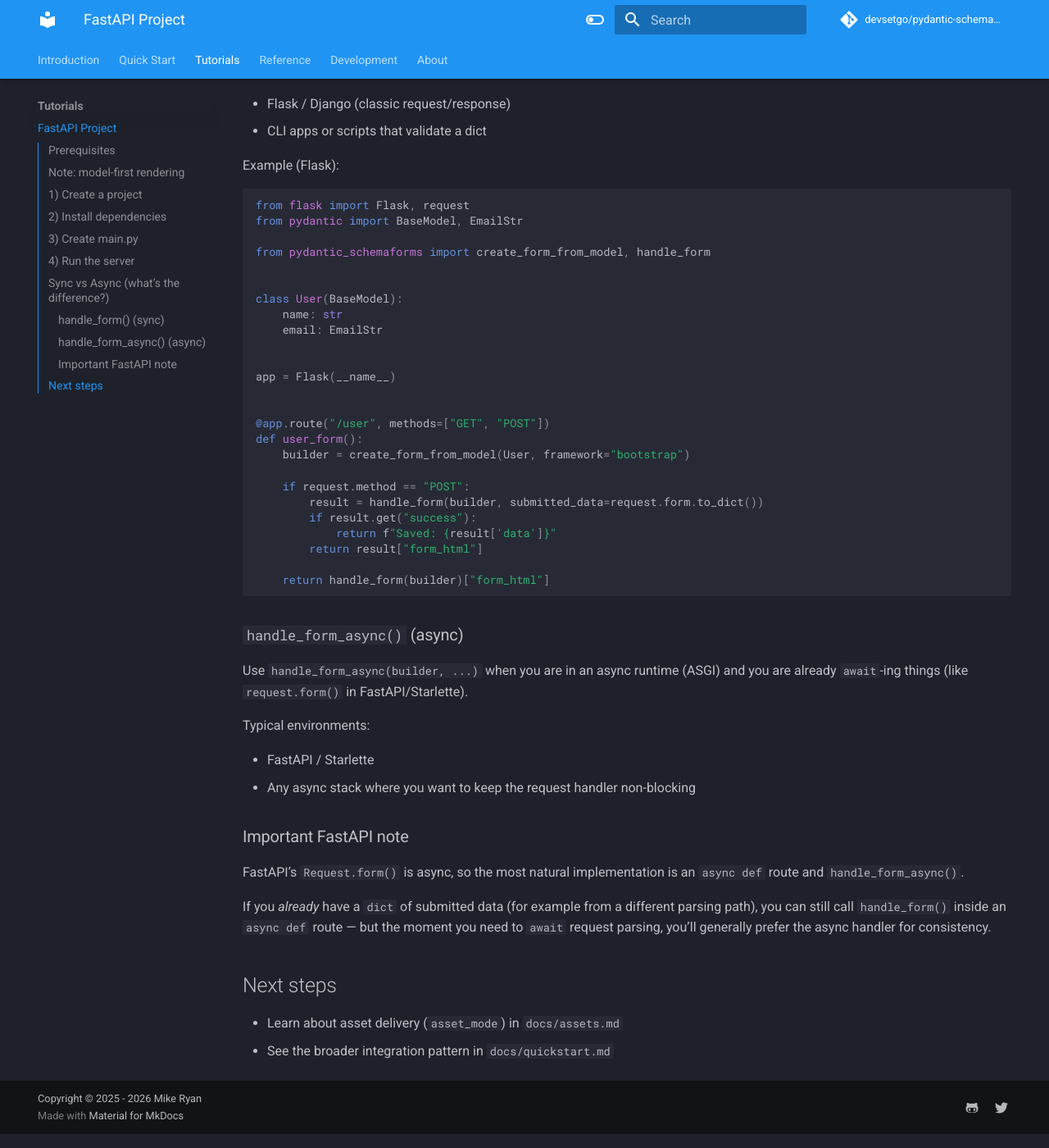
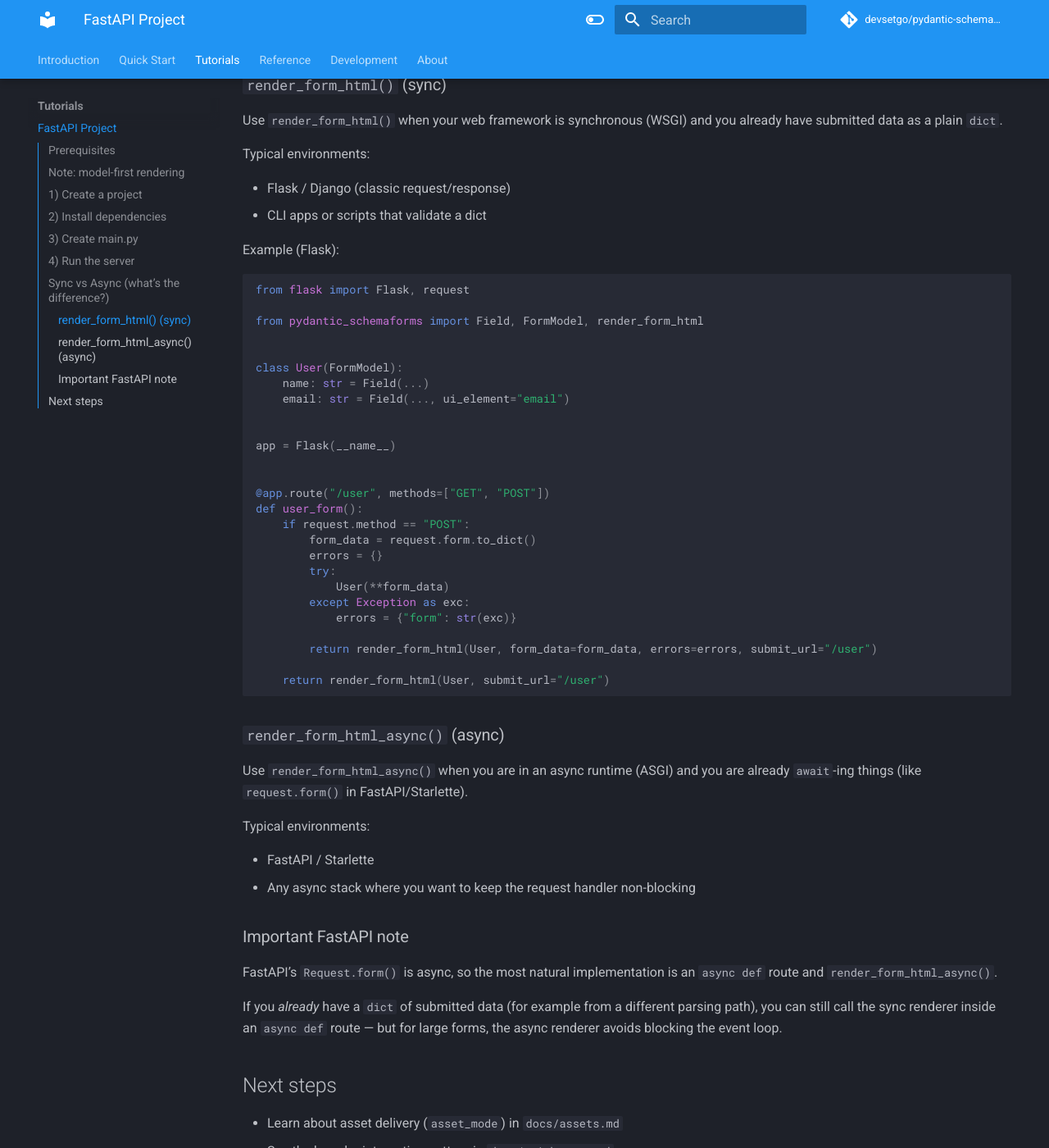
Before and after one commit to devsetgo/pydantic-schemaforms, an MkDocs documentation site: the page built from docs/tutorial_fastapi.md, in a window 1280 px wide and 1400 px high, scrolled down 2168 px. Shown: the whole window at 82% size. Built offline with MkDocs 1.6.1 and Material for MkDocs 9.7.7, drawn with Linux system fonts in a browser that asks for light colours; comment, search, counter and statistics services are not loaded; the version menu is left out; some of the changed text lies outside the part shown.

Commit message:
working on documentation improvements

````diff
--- a/docs/tutorial_fastapi.md
+++ b/docs/tutorial_fastapi.md
@@ -2,7 +2,7 @@
 
 This tutorial walks through creating a small FastAPI app that renders a form from a Pydantic model using `pydantic-schemaforms`.
 
-It also explains when to use the **sync** handler (`handle_form`) vs the **async** handler (`handle_form_async`).
+It uses the **async-first** render API so large forms won’t block the event loop.
 
 ## Prerequisites
 
@@ -10,12 +10,11 @@
 
 ## Note: model-first rendering
 
-This tutorial uses the builder + handler flow because it’s easy to drop into a single file demo.
+This tutorial uses the model-first API (recommended). You only need:
 
-If you prefer a model-first API (and want direct control of assets/layout), use:
-
-- `pydantic_schemaforms.enhanced_renderer.render_form_html()`
-- or `FormModel.render_form()`
+- Define a `FormModel`
+- Render it (async) with `render_form_html_async()` or `FormModel.render_form_async()`
+- Drop `{{ form_html | safe }}` into your template
 
 See [docs/configuration.md](configuration.md).
 
@@ -41,14 +40,13 @@
 ```python
 from fastapi import FastAPI, Request
 from fastapi.responses import HTMLResponse
-from pydantic import BaseModel, EmailStr
 
-from pydantic_schemaforms import create_form_from_model, handle_form_async
+from pydantic_schemaforms import Field, FormModel, render_form_html_async
 
 
-class User(BaseModel):
-    name: str
-    email: EmailStr
+class User(FormModel):
+    name: str = Field(...)
+    email: str = Field(..., ui_element="email")
 
 
 app = FastAPI(title="SchemaForms Demo")
@@ -56,27 +54,35 @@
 
 @app.api_route("/user", methods=["GET", "POST"], response_class=HTMLResponse)
 async def user_form(request: Request):
-    # Build a builder from your model (choose a framework theme).
-    builder = create_form_from_model(User, framework="bootstrap")
+    form_data = {}
+    errors = {}
 
     if request.method == "POST":
-        # FastAPI form parsing is async.
-        form = await request.form()
+        submitted = dict(await request.form())
+        form_data = submitted
+        try:
+            User(**submitted)
+        except Exception as exc:
+            errors = {"form": str(exc)}
 
-        # Validate + render response.
-        result = await handle_form_async(builder, submitted_data=dict(form))
+    form_html = await render_form_html_async(
+        User,
+        form_data=form_data,
+        errors=errors,
+        submit_url="/user",
+    )
 
-        # On success, result contains parsed/validated data.
-        if result.get("success"):
-            return f"Saved: {result['data']}"
+    return f"""
+    <html>
+      <body>
+        <h1>User</h1>
+        {form_html}
+      </body>
+    </html>
+    """
+```
 
-        # On failure, you typically re-render the form (with errors).
-        return result["form_html"]
-
-    # Initial render.
-    result = await handle_form_async(builder)
-    return result["form_html"]
-```
+You can also use `await User.render_form_async(...)` if you prefer a model method.
 
 ## 4) Run the server
 
@@ -88,9 +94,9 @@
 
 ## Sync vs Async (what’s the difference?)
 
-### `handle_form()` (sync)
+### `render_form_html()` (sync)
 
-Use `handle_form(builder, ...)` when your web framework is synchronous (WSGI) and you already have submitted data as a plain `dict`.
+Use `render_form_html()` when your web framework is synchronous (WSGI) and you already have submitted data as a plain `dict`.
 
 Typical environments:
 
@@ -101,14 +107,13 @@
 
 ```python
 from flask import Flask, request
-from pydantic import BaseModel, EmailStr
 
-from pydantic_schemaforms import create_form_from_model, handle_form
+from pydantic_schemaforms import Field, FormModel, render_form_html
 
 
-class User(BaseModel):
-    name: str
-    email: EmailStr
+class User(FormModel):
+    name: str = Field(...)
+    email: str = Field(..., ui_element="email")
 
 
 app = Flask(__name__)
@@ -116,20 +121,22 @@
 
 @app.route("/user", methods=["GET", "POST"])
 def user_form():
-    builder = create_form_from_model(User, framework="bootstrap")
+    if request.method == "POST":
+        form_data = request.form.to_dict()
+        errors = {}
+        try:
+            User(**form_data)
+        except Exception as exc:
+            errors = {"form": str(exc)}
 
-    if request.method == "POST":
-        result = handle_form(builder, submitted_data=request.form.to_dict())
-        if result.get("success"):
-            return f"Saved: {result['data']}"
-        return result["form_html"]
+        return render_form_html(User, form_data=form_data, errors=errors, submit_url="/user")
 
-    return handle_form(builder)["form_html"]
+    return render_form_html(User, submit_url="/user")
 ```
 
-### `handle_form_async()` (async)
+### `render_form_html_async()` (async)
 
-Use `handle_form_async(builder, ...)` when you are in an async runtime (ASGI) and you are already `await`-ing things (like `request.form()` in FastAPI/Starlette).
+Use `render_form_html_async()` when you are in an async runtime (ASGI) and you are already `await`-ing things (like `request.form()` in FastAPI/Starlette).
 
 Typical environments:
 
@@ -138,9 +145,9 @@
 
 ### Important FastAPI note
 
-FastAPI’s `Request.form()` is async, so the most natural implementation is an `async def` route and `handle_form_async()`.
+FastAPI’s `Request.form()` is async, so the most natural implementation is an `async def` route and `render_form_html_async()`.
 
-If you *already* have a `dict` of submitted data (for example from a different parsing path), you can still call `handle_form()` inside an `async def` route — but the moment you need to `await` request parsing, you’ll generally prefer the async handler for consistency.
+If you *already* have a `dict` of submitted data (for example from a different parsing path), you can still call the sync renderer inside an `async def` route — but for large forms, the async renderer avoids blocking the event loop.
 
 ## Next steps
 
````
Also changed, not shown: docs/quickstart.md (+76 -26 lines), CHANGELOG.md (line endings or trailing spaces), 1 other file.
